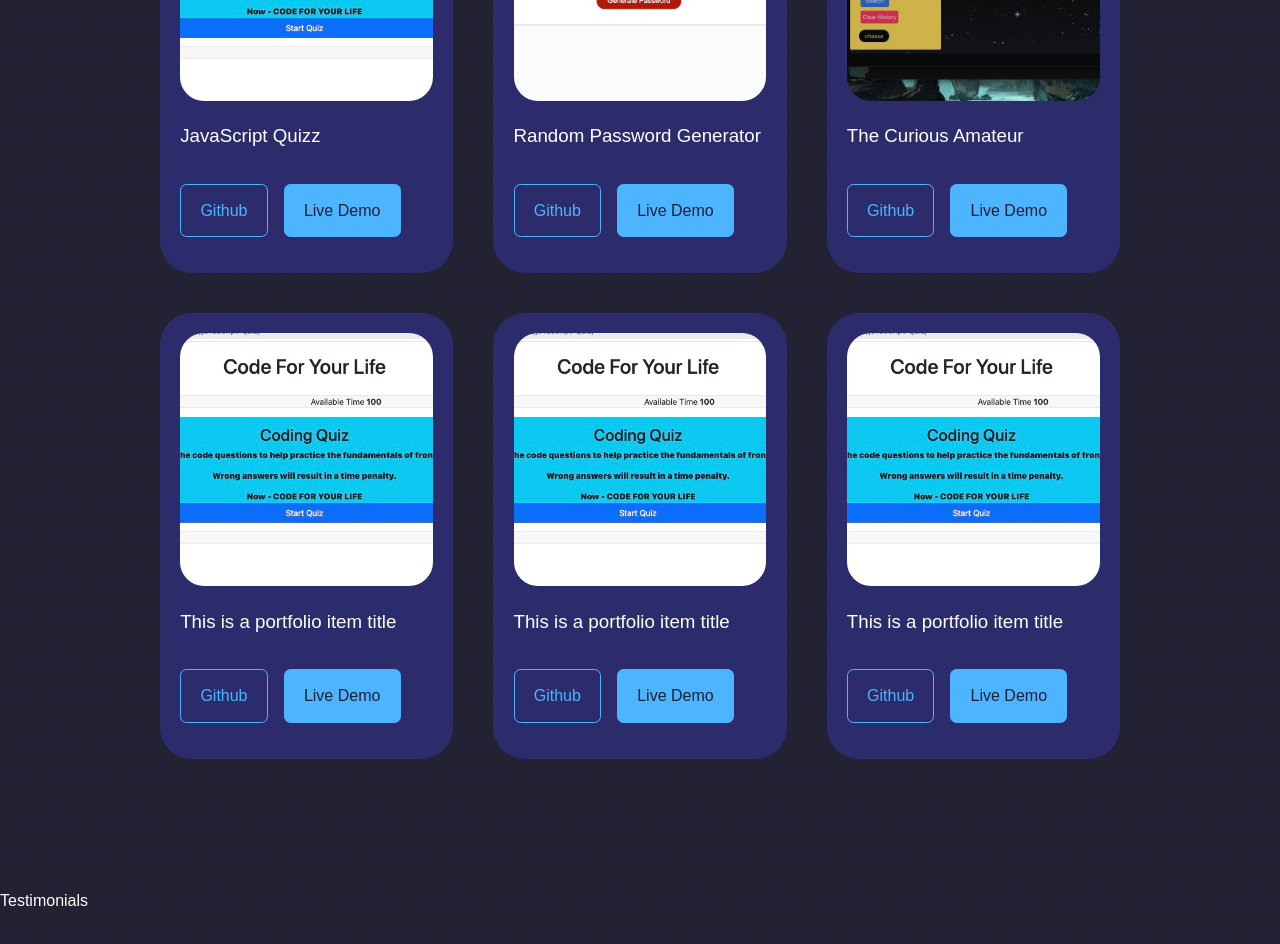
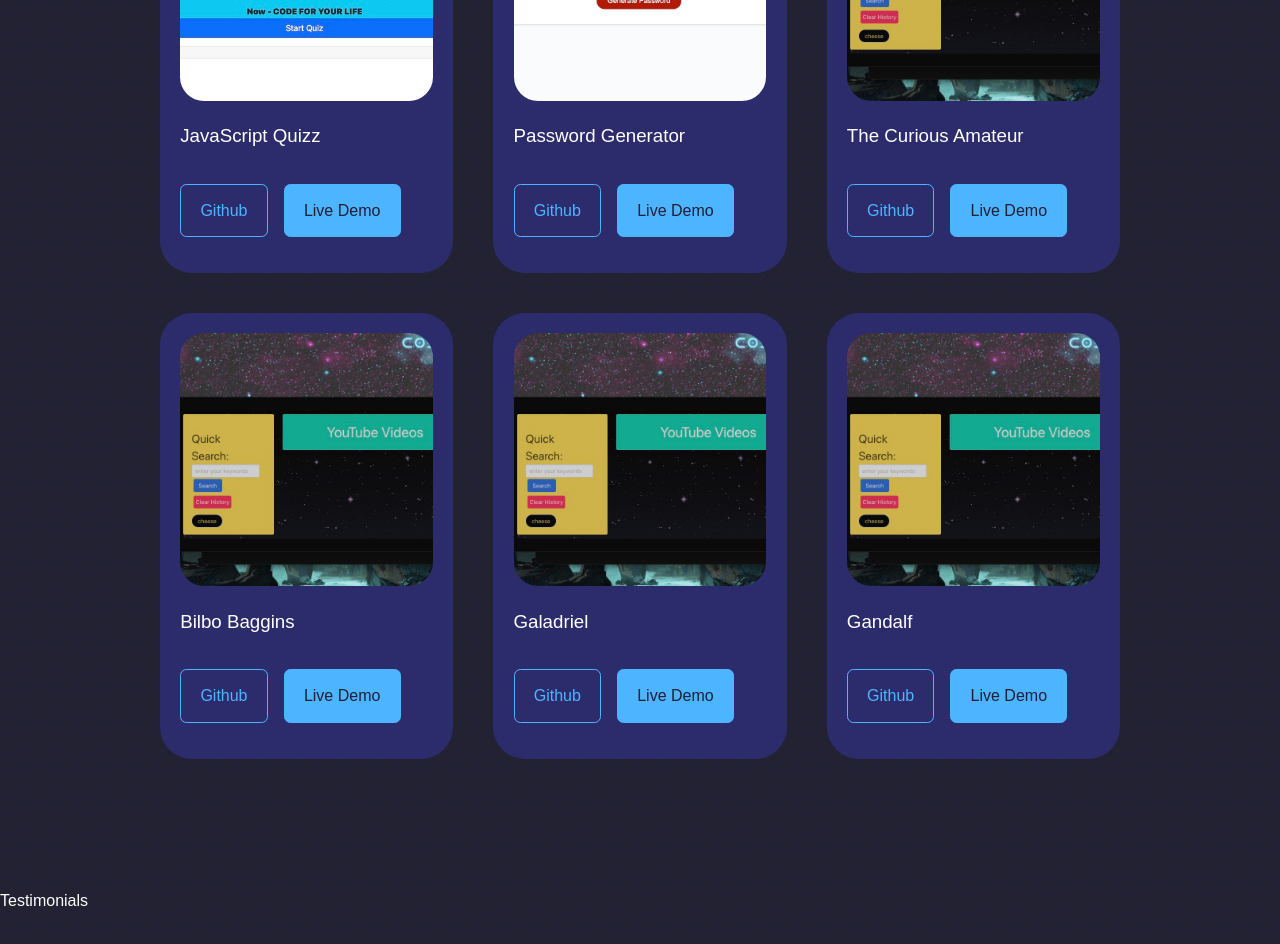
Before and after one commit to crystal-coding-time/laughing-red-journey, a React (Create React App) app: page / in a window 1280 px wide. Shown: the part 3660-4604 px from the top of the page. Built offline with nearby package versions, Linux system fonts and the light colour scheme; a web font is replaced by a local one.

Commit message:
added dynamic creation

```diff
--- a/src/components/portfolio/Portfolio.jsx
+++ b/src/components/portfolio/Portfolio.jsx
@@ -1,8 +1,6 @@
 import React from 'react'
 import './portfolio.css'
-import IMG1 from '../../assets/images/quizz.jpeg'
-import IMG2 from '../../assets/images/password.jpeg'
-import IMG3 from '../../assets/images/amature.jpeg'
+import data from './portfolio-array'
 
 const Portfolio = () => {
   return (
@@ -11,66 +9,23 @@
       <h2>Portfolio</h2>
 
       <div className="container portfolio__container">
-        <article className="portfolio__item">
-          <div className="portfolio__item-image">
-            <img src={IMG1} alt="Image of quizz project" />
-          </div>
-          <h3>JavaScript Quizz</h3>
-          <div className="portfolio__item-cta">
-            <a href="https://github.com/crystal-coding-time" className='btn' target='_blank'>Github</a>
-            <a href="https://github.com/crystal-coding-time" className="btn btn-primary" target='_blank'>Live Demo</a>
-          </div>
-        </article>
-        <article className="portfolio__item">
-          <div className="portfolio__item-image">
-            <img src={IMG2} alt="Image of Random Password Generator" />
-          </div>
-          <h3>Random Password Generator</h3>
-          <div className="portfolio__item-cta">
-            <a href="https://github.com/crystal-coding-time" className='btn' target='_blank'>Github</a>
-            <a href="https://github.com/crystal-coding-time" className="btn btn-primary" target='_blank'>Live Demo</a>
-          </div>
-        </article>
-        <article className="portfolio__item">
-          <div className="portfolio__item-image">
-            <img src={IMG3} alt="A simple educational search tool" />
-          </div>
-          <h3>The Curious Amateur</h3>
-          <div className="portfolio__item-cta">
-            <a href="https://github.com/crystal-coding-time" className='btn' target='_blank'>Github</a>
-            <a href="https://github.com/crystal-coding-time" className="btn btn-primary" target='_blank'>Live Demo</a>
-          </div>
-        </article>
-        <article className="portfolio__item">
-          <div className="portfolio__item-image">
-            <img src={IMG1} alt="" />
-          </div>
-          <h3>This is a portfolio item title</h3>
-          <div className="portfolio__item-cta">
-            <a href="https://github.com/crystal-coding-time" className='btn' target='_blank'>Github</a>
-            <a href="https://github.com/crystal-coding-time" className="btn btn-primary" target='_blank'>Live Demo</a>
-          </div>
-        </article>
-        <article className="portfolio__item">
-          <div className="portfolio__item-image">
-            <img src={IMG1} alt="Image of quizz project" />
-          </div>
-          <h3>This is a portfolio item title</h3>
-          <div className="portfolio__item-cta">
-            <a href="https://github.com/crystal-coding-time" className='btn' target='_blank'>Github</a>
-            <a href="https://github.com/crystal-coding-time" className="btn btn-primary" target='_blank'>Live Demo</a>
-          </div>
-        </article>
-        <article className="portfolio__item">
-          <div className="portfolio__item-image">
-            <img src={IMG1} alt="Image of quizz project" />
-          </div>
-          <h3>This is a portfolio item title</h3>
-          <div className="portfolio__item-cta">
-            <a href="https://github.com/crystal-coding-time" className='btn' target='_blank'>Github</a>
-            <a href="https://github.com/crystal-coding-time" className="btn btn-primary" target='_blank'>Live Demo</a>
-          </div>
-        </article>
+        {
+          data.map(({id, image, title, github, demo}) => {
+            return (
+                  <article key={id} className="portfolio__item">
+                    <div className="portfolio__item-image">
+                      <img src={image} alt={title} />
+                    </div>
+                    <h3>{title}</h3>
+                    <div className="portfolio__item-cta">
+                      <a href={github} className='btn' target='_blank'>Github</a>
+                      <a href={demo} className="btn btn-primary" target='_blank'>Live Demo</a>
+                    </div>
+                  </article>
+            )
+          })
+        }
+
       </div>
     </section>
   )
--- /dev/null
+++ b/src/components/portfolio/portfolio-array.jsx
@@ -0,0 +1,53 @@
+import IMG1 from '../../assets/images/quizz.jpeg'
+import IMG2 from '../../assets/images/password.jpeg'
+import IMG3 from '../../assets/images/amature.jpeg'
+import IMG4 from '../../assets/images/amature.jpeg'
+import IMG5 from '../../assets/images/amature.jpeg'
+import IMG6 from '../../assets/images/amature.jpeg'
+
+const data = [
+    {
+        id: 1,
+        image: IMG1,
+        title: "JavaScript Quizz",
+        github: "https://github.com/crystal-coding-time",
+        demo: "https://github.com/crystal-coding-time",
+    },
+    {
+        id: 2,
+        image: IMG2,
+        title: "Password Generator",
+        github: "https://github.com/crystal-coding-time",
+        demo: "https://github.com/crystal-coding-time",
+    },
+    {
+        id: 3,
+        image: IMG3,
+        title: "The Curious Amateur",
+        github: "https://github.com/crystal-coding-time",
+        demo: "https://github.com/crystal-coding-time",
+    },
+    {
+        id: 4,
+        image: IMG4,
+        title: "Bilbo Baggins",
+        github: "https://github.com/crystal-coding-time",
+        demo: "https://github.com/crystal-coding-time",
+    },
+    {
+        id: 5,
+        image: IMG5,
+        title: "Galadriel",
+        github: "https://github.com/crystal-coding-time",
+        demo: "https://github.com/crystal-coding-time",
+    },
+    {
+        id: 6,
+        image: IMG6,
+        title: "Gandalf",
+        github: "https://github.com/crystal-coding-time",
+        demo: "https://github.com/crystal-coding-time",
+    },
+]
+
+export default data
```
